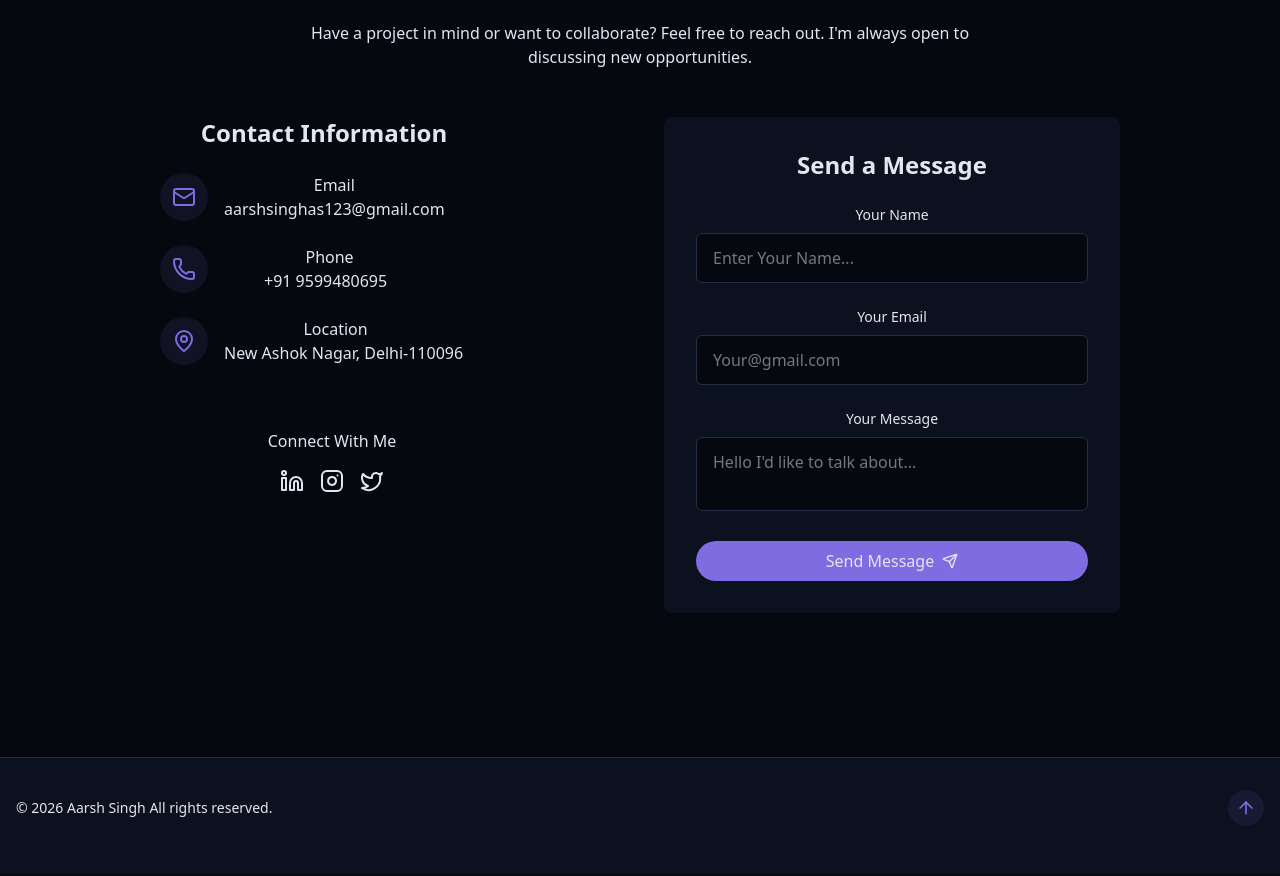
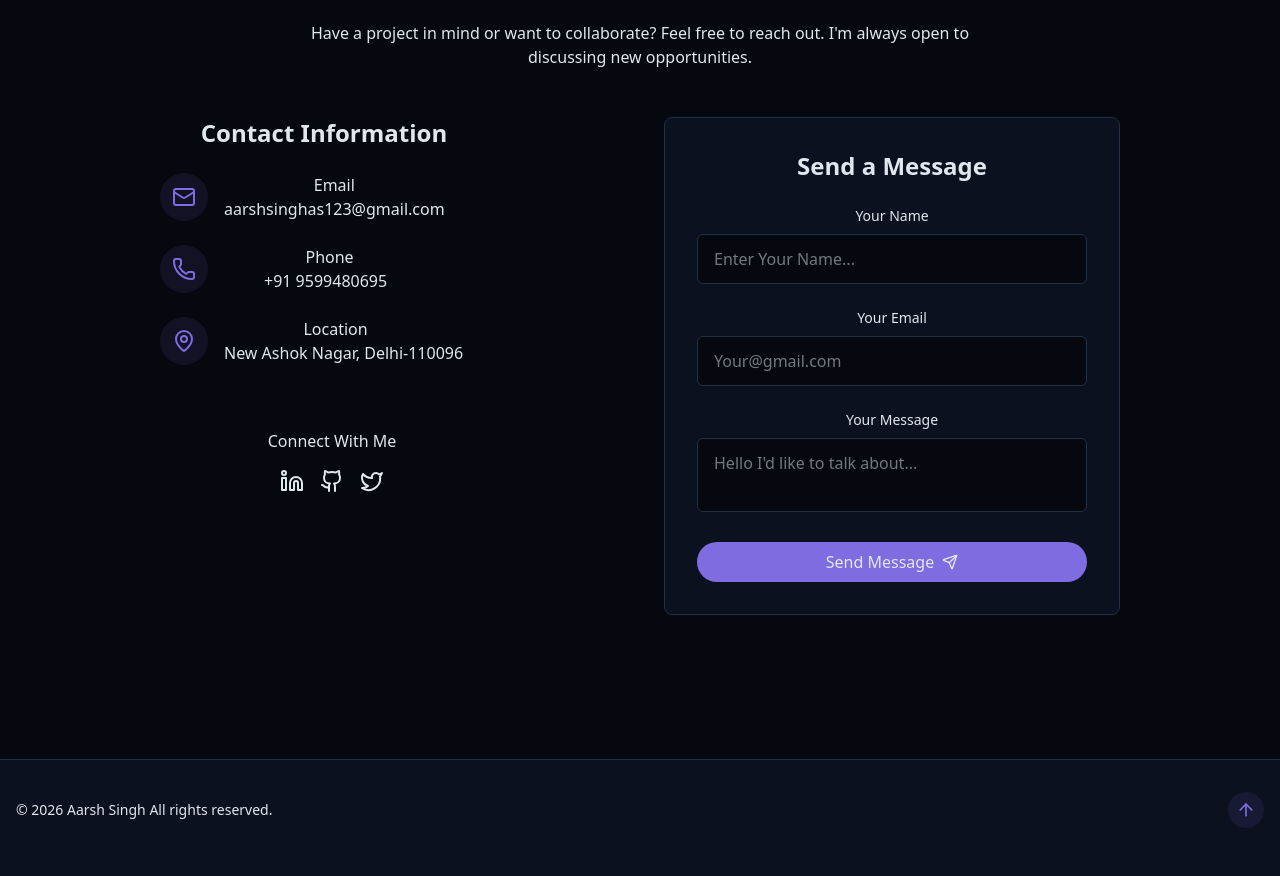
Before and after one commit to Aarsh31248/My-Portfolio, a React (Vite) app: page / in a window 1280 px wide. Shown: the part 5272-6148 px from the top of the page. Built offline with nearby package versions, Linux system fonts and the light colour scheme.

Commit message:
Update contact section and added animation with framer motion

```diff
--- a/src/Components/ContactSection.jsx
+++ b/src/Components/ContactSection.jsx
@@ -1,5 +1,5 @@
 import {
-  Instagram,
+  Github,
   Linkedin,
   Mail,
   MapPin,
@@ -10,6 +10,25 @@ import {
 } from "lucide-react";
 import { cn } from "../lib/utils";
 import { useState } from "react";
+import { motion } from "framer-motion";
+
+const containerVariants = {
+  hidden: {},
+  visible: {
+    transition: {
+      staggerChildren: 0.2,
+    },
+  },
+};
+
+const itemVariants = {
+  hidden: { opacity: 0, y: 30 },
+  visible: {
+    opacity: 1,
+    y: 0,
+    transition: { duration: 0.5, ease: "easeOut" },
+  },
+};
 
 const ContactSection = () => {
   const [isSubmitting, setIsSubmitting] = useState(false);
@@ -43,14 +62,24 @@ const ContactSection = () => {
           I'm always open to discussing new opportunities.
         </p>
 
-        <div className="grid grid-cols-1 md:grid-cols-2 gap-12">
-          <div className="space-y-8">
+        <motion.div
+          variants={containerVariants}
+          initial="hidden"
+          whileInView="visible"
+          viewport={{ once: true, margin: "-100px" }}
+          className="grid grid-cols-1 md:grid-cols-2 gap-12"
+        >
+          <motion.div variants={itemVariants} className="space-y-8">
             <h3 className="text-2xl font-semibold mb-6 md:mr-32">
               Contact Information
             </h3>
 
             <div className="space-y-6 justify-center">
-              <div className="flex items-start space-x-4">
+              <motion.div
+                variants={itemVariants}
+                whileHover={{ x: 5 }}
+                className="flex items-start space-x-4"
+              >
                 <div className="p-3 rounded-full bg-primary/10">
                   <Mail className="h-6 w-6 text-primary" />
                 </div>
@@ -63,9 +92,13 @@ const ContactSection = () => {
                     aarshsinghas123@gmail.com
                   </a>
                 </div>
-              </div>
+              </motion.div>
 
-              <div className="flex items-start space-x-4">
+              <motion.div
+                variants={itemVariants}
+                whileHover={{ x: 5 }}
+                className="flex items-start space-x-4"
+              >
                 <div className="p-3 rounded-full bg-primary/10">
                   <Phone className="h-6 w-6 text-primary" />
                 </div>
@@ -78,9 +111,13 @@ const ContactSection = () => {
                     +91 9599480695
                   </a>
                 </div>
-              </div>
+              </motion.div>
 
-              <div className="flex items-start space-x-4">
+              <motion.div
+                variants={itemVariants}
+                whileHover={{ x: 5 }}
+                className="flex items-start space-x-4"
+              >
                 <div className="p-3 rounded-full bg-primary/10">
                   <MapPin className="h-6 w-6 text-primary" />
                 </div>
@@ -90,32 +127,54 @@ const ContactSection = () => {
                     New Ashok Nagar, Delhi-110096
                   </a>
                 </div>
-              </div>
+              </motion.div>
             </div>
 
             <div className="pt-8 md:mr-28">
               <h4 className="font-medium mb-4"> Connect With Me</h4>
               <div className="flex space-x-4 justify-center">
-                <a
-                  href="https://www.linkedin.com/in/aarsh-singh-407a2b346/"
+                <motion.a
+                  href="https://linkedin.com/in/aarshsingh"
                   target="_blank"
+                  whileHover={{ scale: 1.2 }}
+                  whileTap={{ scale: 0.9 }}
+                  className="hover:text-primary"
                 >
                   <Linkedin />
-                </a>
-                <a
-                  href="https://www.instagram.com/royal_aarsh_3/"
+                </motion.a>
+
+                <motion.a
+                  href="https://github.com/Aarsh31248"
                   target="_blank"
+                  whileHover={{ scale: 1.2 }}
+                  whileTap={{ scale: 0.9 }}
+                  className="hover:text-primary"
                 >
-                  <Instagram />
-                </a>
-                <a>
+                  <Github />
+                </motion.a>
+
+                <motion.a
+                  whileHover={{ scale: 1.2 }}
+                  whileTap={{ scale: 0.9 }}
+                  className="hover:text-primary"
+                >
                   <Twitter />
-                </a>
+                </motion.a>
               </div>
             </div>
-          </div>
+          </motion.div>
 
-          <div className="bg-card p-8 rounded-lg shadow-xs">
+          <motion.div
+            variants={itemVariants}
+            whileHover={{ y: -8, scale: 1.01 }}
+            transition={{ type: "spring", stiffness: 160, damping: 14 }}
+            className="relative group bg-card p-8 rounded-lg border border-border
+                        transition-all duration-300
+                        hover:shadow-xl hover:shadow-primary/10
+                        hover:border-primary/40
+                        will-change-transform"
+          >
+            <div className="absolute inset-0 opacity-0 group-hover:opacity-100 transition duration-300 pointer-events-none bg-linear-to-br from-primary/10 via-transparent to-transparent rounded-lg" />
             <h3 className="text-2xl font-semibold mb-6"> Send a Message</h3>
 
             <form className="space-y-6" onSubmit={handleSubmit}>
@@ -133,7 +192,7 @@ const ContactSection = () => {
                   id="name"
                   name="name"
                   required
-                  className="w-full px-4 py-3 rounded-md border border-input bg-background focus:outline-hidden foucs:ring-2 focus:ring-primary"
+                  className="w-full px-4 py-3 rounded-md border border-input bg-background focus:outline-hidden focus:ring-2 focus:ring-primary transition-all duration-300"
                   placeholder="Enter Your Name..."
                 />
               </div>
@@ -152,7 +211,7 @@ const ContactSection = () => {
                   id="email"
                   name="email"
                   required
-                  className="w-full px-4 py-3 rounded-md border border-input bg-background focus:outline-hidden foucs:ring-2 focus:ring-primary"
+                  className="w-full px-4 py-3 rounded-md border border-input bg-background focus:outline-hidden focus:ring-2 focus:ring-primary transition-all duration-300"
                   placeholder="Your@gmail.com"
                 />
               </div>
@@ -170,24 +229,24 @@ const ContactSection = () => {
                   id="message"
                   name="message"
                   required
-                  className="w-full px-4 py-3 rounded-md border border-input bg-background focus:outline-hidden foucs:ring-2 focus:ring-primary resize-none"
+                  className="w-full px-4 py-3 rounded-md border border-input bg-background focus:outline-hidden focus:ring-2 focus:ring-primary resize-none transition-all duration-300"
                   placeholder="Hello I'd like to talk about..."
                 />
               </div>
 
-              <button
+              <motion.button
+                whileHover={{ scale: 1.03 }}
+                whileTap={{ scale: 0.97 }}
                 type="submit"
                 disabled={isSubmitting}
-                className={cn(
-                  "cosmic-button w-full flex items-center justify-center gap-2"
-                )}
+                className="cosmic-button w-full flex items-center justify-center gap-2 cursor-pointer"
               >
                 {isSubmitting ? "Message Sent " : "Send Message "}
                 <Send size={16} />
-              </button>
+              </motion.button>
             </form>
-          </div>
-        </div>
+          </motion.div>
+        </motion.div>
       </div>
     </section>
   );
```
